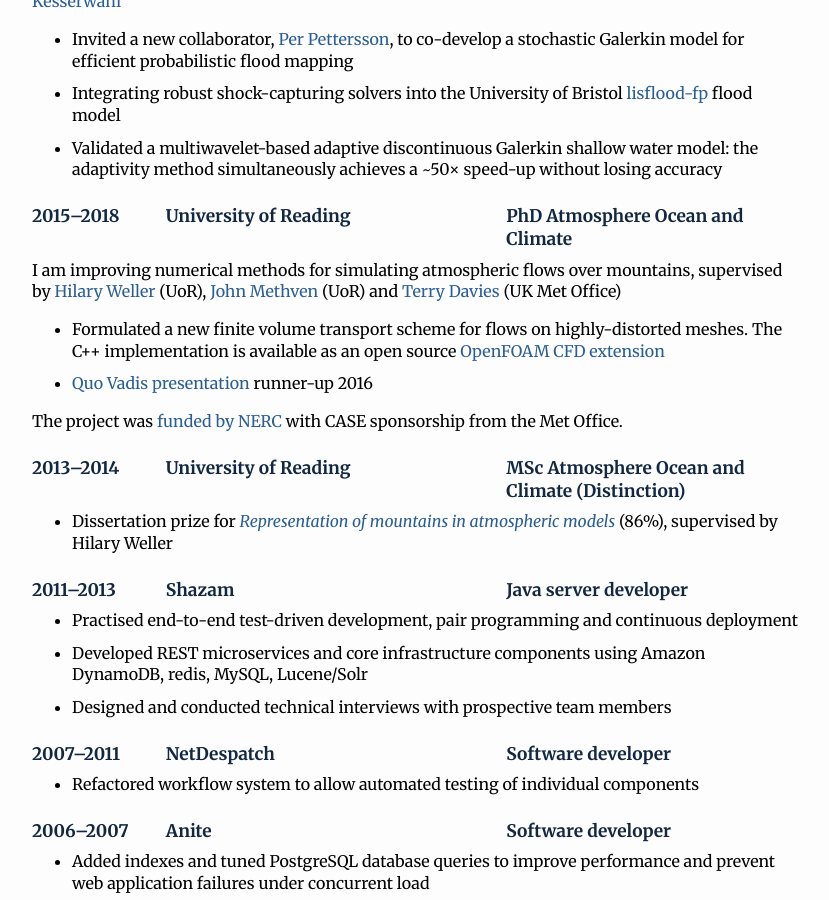
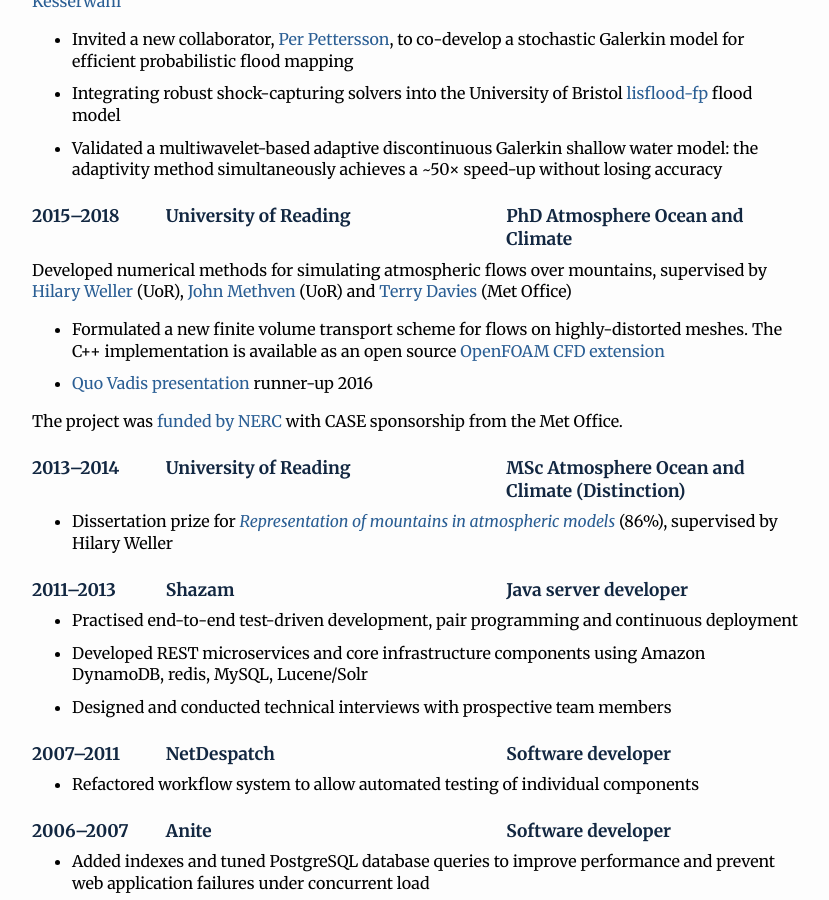
Before and after one commit to hertzsprung/hertzsprung.github.io, a Jekyll site: the page built from cv/index.html, in a window 1280 px wide and 900 px high, scrolled down 496 px. Shown: the whole window, without its empty margins (225-1054 px from the left). Built offline with Jekyll 4.4.1, drawn with Linux system fonts in a browser that asks for light colours; some of the changed text lies outside the part shown.

Commit message:
fix typos in CV

```diff
--- a/cv/index.html
+++ b/cv/index.html
@@ -54,7 +54,7 @@ extra_css: cv.css
     </td></tr>
     <tr class="heading"><td>2015&ndash;2018</td><td>University of Reading</td><td>PhD Atmosphere Ocean and Climate</td></tr>
     <tr><td colspan="3" class="detail">
-      <p class="headline">I am improving numerical methods for simulating atmospheric flows over mountains, supervised by <a href="http://www.met.reading.ac.uk/userpages/sws02hs.php">Hilary Weller</a> (UoR), <a href="http://www.met.reading.ac.uk/userpages/swrmethn.php">John Methven</a> (UoR) and <a href="http://www.metoffice.gov.uk/research/people/terry-davies">Terry Davies</a> (UK Met Office)</p>
+      <p class="headline">Developed numerical methods for simulating atmospheric flows over mountains, supervised by <a href="http://www.met.reading.ac.uk/userpages/sws02hs.php">Hilary Weller</a> (UoR), <a href="http://www.met.reading.ac.uk/userpages/swrmethn.php">John Methven</a> (UoR) and <a href="http://www.metoffice.gov.uk/research/people/terry-davies">Terry Davies</a> (Met Office)</p>
       <ul>
         <li>Formulated a new finite volume transport scheme for flows on highly-distorted meshes.
 	The C++ implementation is available as an open source <a href="https://github.com/AtmosFOAM/AtmosFOAM">OpenFOAM CFD extension</a></li>
```
Also changed, not shown: other parts of cv/index.html (+1 -1 lines).
